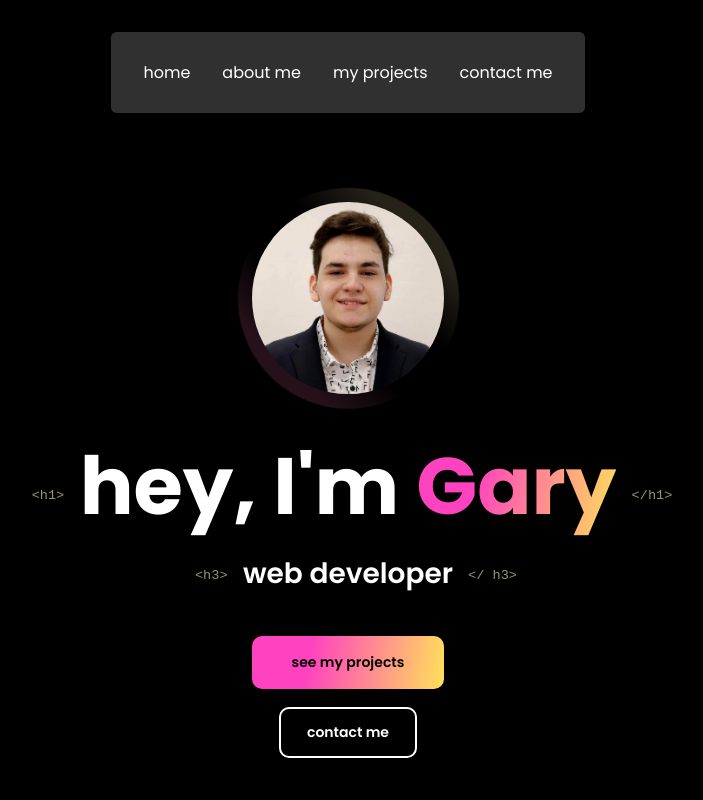
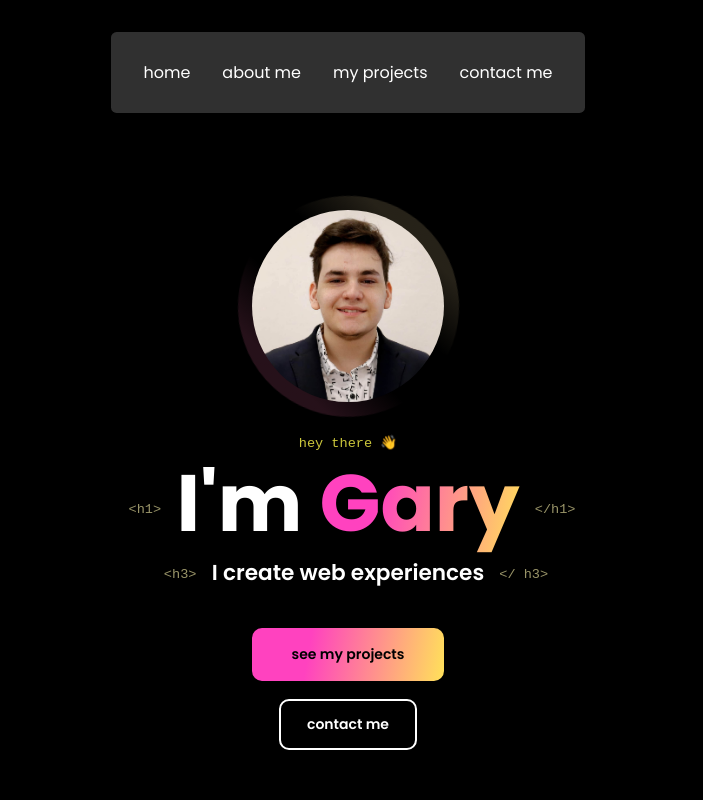
Before and after one commit to Gary235/Portfolio, a React (Vite) app: page / in a window 1280 px wide. Shown: the top 800 px of the page, without its empty margins (292-995 px from the left). Built offline with nearby package versions, Linux system fonts and the light colour scheme.

Commit message:
add things to home

```diff
--- a/src/styled-components/titles.js
+++ b/src/styled-components/titles.js
@@ -4,7 +4,7 @@ export const TitleXL = styled.h1`
   width: fit-content;
 
   font-size: clamp(2.25rem, 10vw, 5rem);
-  line-height: 1.5;
+  line-height: 1;
   font-weight: 700;
   color: white;
   position: relative;
@@ -60,7 +60,7 @@ export const TitleL = styled.h2`
 
 export const TitleM = styled.h3`
   width: fit-content;
-  font-size: clamp(1rem, 6vw, 1.75rem);
+  font-size: clamp(0.75rem, 6vw, 1.35rem);
   line-height: 2;
   font-weight: 600;
   color: white;
@@ -68,7 +68,7 @@ export const TitleM = styled.h3`
 
   &::before, &::after {
     position: absolute;
-    top: 1rem;
+    top: 0.6rem;
 
     font-family: monospace, 'Poppins', sans-serif;
     font-weight: 400;
--- a/src/views/home/Home.jsx
+++ b/src/views/home/Home.jsx
@@ -14,8 +14,9 @@ const Home = () => {
     <HomeContainer id="home">
       <Info>
         <Titles>
-          <TitleXL>hey, I'm <wbr /> <TextGradient>Gary</TextGradient></TitleXL>
-          <TitleM>web developer</TitleM>
+          <p style={{color: '#ccc73b', fontFamily:'monospace', marginBottom: '0.75rem', fontSize: '0.85rem'}}>hey there 👋</p>
+          <TitleXL>I'm <wbr /> <TextGradient>Gary</TextGradient></TitleXL>
+          <TitleM style={{marginTop: '0.5rem'}}>I create web experiences</TitleM>
         </Titles>
         <Buttons>
           <MulticolorButton onClick={() => {document.getElementById("myprojects").scrollIntoView()} }>see my projects</MulticolorButton>
```
